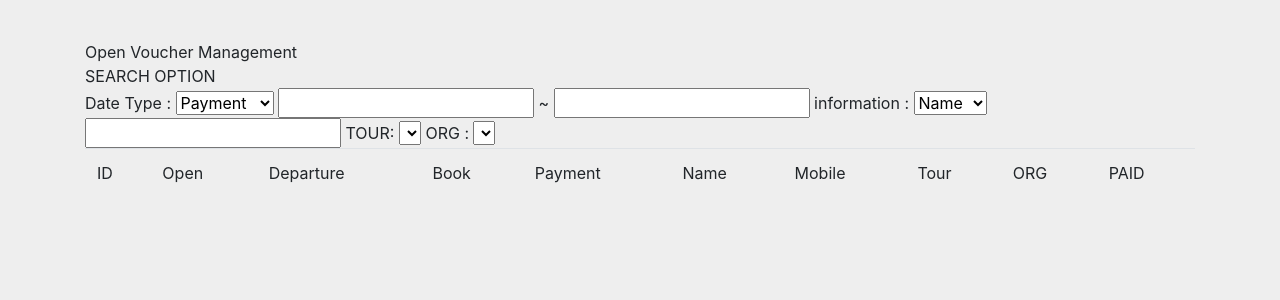
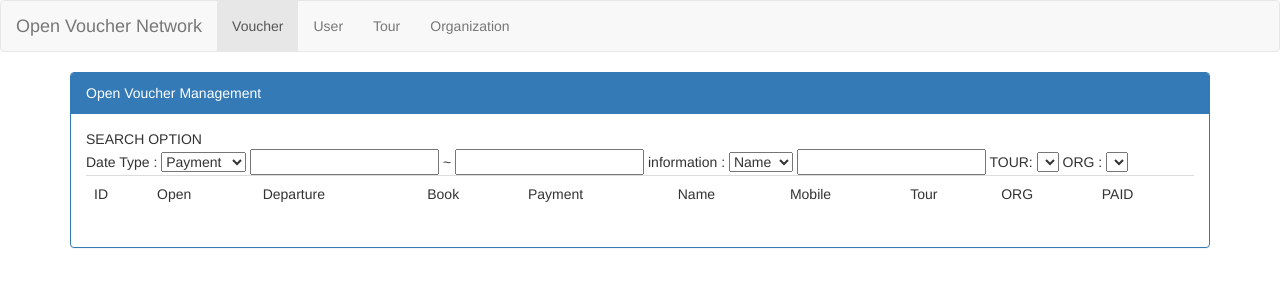
Before and after one commit to keikun80/camkordic, a CodeIgniter app: page /database/ in a window 1280 px wide. Shown: the top 300 px of the page. Run offline with CodeIgniter, Linux system fonts and the light colour scheme; data that the repository does not hold is empty; some libraries are stand-ins or nearby versions.

Commit message:
add menu bar add default_sign.php (view)

```diff
--- a/application/controllers/Ovsmain.php
+++ b/application/controllers/Ovsmain.php
@@ -39,7 +39,7 @@ class Ovsmain extends CI_Controller {
 
     $this->pagination->initialize($config);
 
-    $condition = array();
+    $condition = array('isDel'=>'n' );
     $this->load->model('ovsmodel');
     $result = $this->ovsmodel->ovslist($pageArticleLimit, $offset, $condition);
     $vars = array ('result'=> $result,
--- a/application/controllers/Ovsuser.php
+++ b/application/controllers/Ovsuser.php
@@ -8,7 +8,7 @@ class Ovsuser extends CI_Controller {
       $actionJoinPath = $this->config->item('base_url').'index.php/'.get_class($this).'/enroll';
       $vars = array ('actionJoinPath' => $actionJoinPath);
       $this->layout->setTitle("test");
-      $this->layout->view('ovsmain', $vars);
+      $this->layout->view('ovsmain', $vars ,'default_sign');
   }
 
   public function enroll()
@@ -19,7 +19,7 @@ class Ovsuser extends CI_Controller {
     $viewVars = array('actionJoinPath' => $actionJoinPath
                       ,'actionEmailCheck' => $actionEmailCheck);
     $this->layout->setTitle("test");
-    $this->layout->view("ovsenroll",$viewVars);
+    $this->layout->view("ovsenroll",$viewVars, 'default_sign');
   }
 
   public function checkUser()
--- a/application/libraries/Layout.php
+++ b/application/libraries/Layout.php
@@ -18,8 +18,11 @@ class Layout {
     $this->addInclude("assets/js/jquery-1.11.3.min.js");
     $this->addInclude("assets/js/jquery-ui/jquery-ui.min.js");
     $this->addInclude("assets/js/bootstrap.min.js");
-    $this->addInclude("assets/css/signin.css");
     $this->addInclude("assets/js/jquery-ui/jquery-ui.min.css");
+    if($layout == 'default_sign')
+    {
+      $this->addInclude("assets/css/signin.css");
+    }
 
     if($this->title_for_page !== NULL)
     {
--- a/application/models/Ovsmodel.php
+++ b/application/models/Ovsmodel.php
@@ -24,7 +24,7 @@ class Ovsmodel extends CI_Model {
   {
       if(!empty($condition))
       {
-          $this->db->where('tbl_invent_voucher', $condition);
+          $this->db->where($condition);
       }
       if ($offset > 0) { $this->db->limit($limit, $offset); }
       else { $this->db->limit($limit); }
--- a/application/views/layouts/default.php
+++ b/application/views/layouts/default.php
@@ -17,6 +17,30 @@
     <![endif]-->
   </head>
   <body>
+    <nav class="navbar navbar-default">
+  <div class="container-fluid">
+    <!-- Brand and toggle get grouped for better mobile display -->
+    <div class="navbar-header">
+      <button type="button" class="navbar-toggle collapsed" data-toggle="collapse" data-target="#bs-example-navbar-collapse-1" aria-expanded="false">
+        <span class="sr-only">Toggle navigation</span>
+        <span class="icon-bar"></span>
+        <span class="icon-bar"></span>
+        <span class="icon-bar"></span>
+      </button>
+      <a class="navbar-brand" href="#">Open Voucher Network</a>
+    </div>
+
+    <!-- Collect the nav links, forms, and other content for toggling -->
+    <div class="collapse navbar-collapse" id="bs-example-navbar-collapse-1">
+      <ul class="nav navbar-nav">
+        <li class="active"><a href="http://<?php echo $_SERVER['HTTP_HOST']; ?>/devstore/index.php/Ovsmain">Voucher<span class="sr-only">(current)</span></a></li>
+        <li><a href="#">User</a></li>
+        <li><a href="#">Tour</a></li>
+        <li><a href="#">Organization</a></li>
+      </ul>
+    </div><!-- /.navbar-collapse -->
+  </div><!-- /.container-fluid -->
+</nav>
     <!-- jQuery (necessary for Bootstrap's JavaScript plugins) -->
     <!-- Include all compiled plugins (below), or include individual files as needed -->
     <?php
```
Also changed, not shown: application/table_scheme.sql (+18 -1 lines), application/views/layouts/default_sign.php (added, +24 -0 lines).
